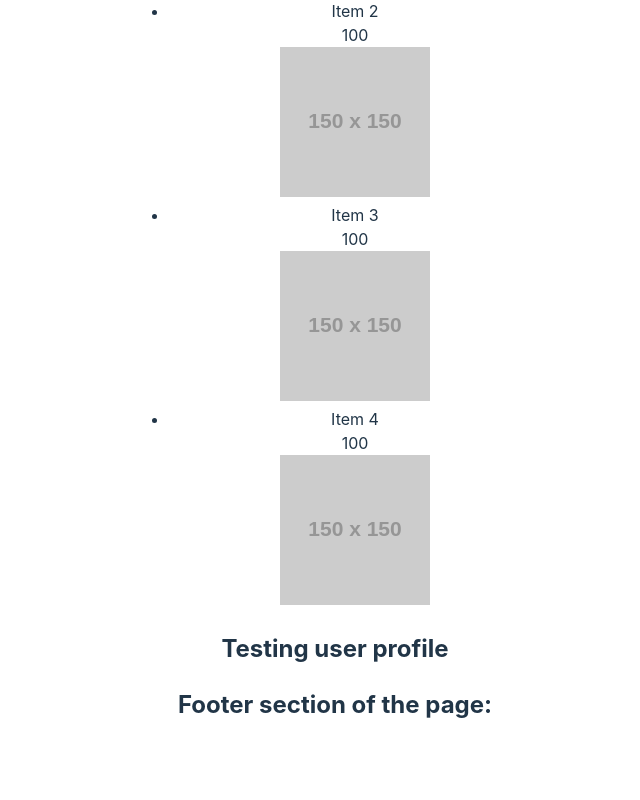
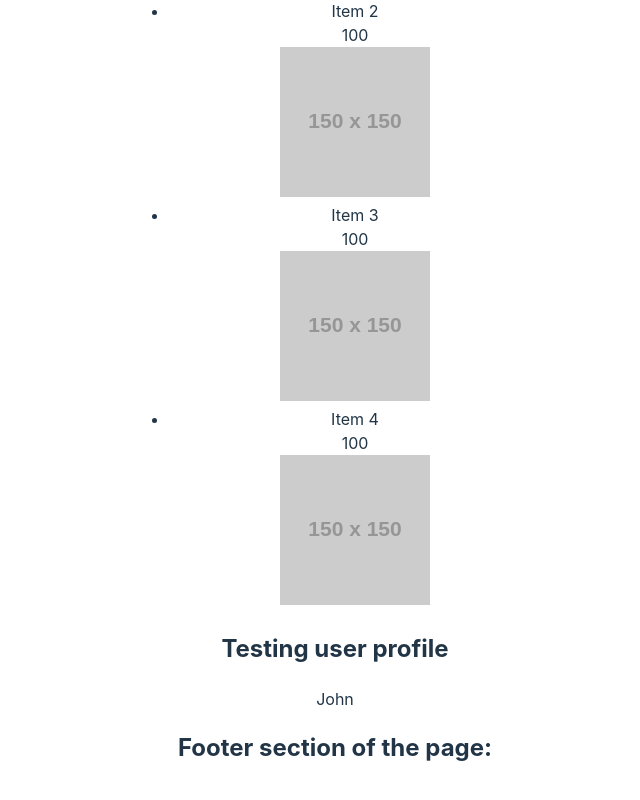
Before and after one commit to paullaster/vueslots, a Vue app: page / in a window 1280 px wide. Shown: the part 462-1262 px from the top of the page, without its empty margins (305-945 px from the left). Before the commit the page ends 1236 px from the top, so only its background shows below. Built offline with nearby package versions, Linux system fonts and the light colour scheme.

Commit message:
add files

```diff
--- a/src/App.vue
+++ b/src/App.vue
@@ -13,7 +13,7 @@
         </RenderItem>
 
         <h2>Testing user profile</h2>
-
+        <CurrentUser/>
       </template>
       <template v-slot:footer>
         <h2>Footer section of the page:</h2>
@@ -25,13 +25,15 @@
 import RenderItem from "./components/RenderItems.vue";
 import TestVSlotComponent from "./components/TestVSlotComponent.vue";
 import BaseLayout from "./components/BaseLayout.vue";
+import CurrentUser from "./components/CurrentUser.vue";
 export default {
   name: "App",
   components: {
     RenderItem,
     TestVSlotComponent,
-    BaseLayout
-  },
+    BaseLayout,
+    CurrentUser
+},
   data() {
     return {
 
--- a/src/components/CurrentUser.vue
+++ b/src/components/CurrentUser.vue
@@ -1,7 +1,7 @@
 <template>
-    <div :user="userProfile">
+    <div >
         <slot>
-            {{ user.firstName }}
+            {{ userProfile.firstName }}
         </slot>
     </div>
 </template>
```
